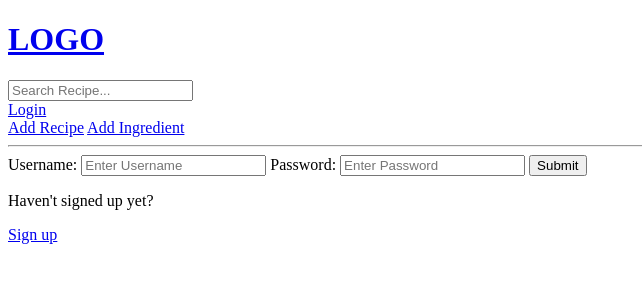
After one commit to kevinguy28/chefify, a Django app: page /login/ in a window 1280 px wide. The commit adds this page. Shown: the top 300 px of the page, without its empty margins (0-642 px from the left). Run offline with Django 5.2, Linux system fonts and the light colour scheme.

```diff
--- a/chefify/base/admin.py
+++ b/chefify/base/admin.py
@@ -1,7 +1,8 @@
 from django.contrib import admin
-from .models import Categories, Ingredient, Recipe
+from .models import Categories, Ingredient, Recipe, Profile
 # Register your models here.
 
 admin.site.register(Categories)
 admin.site.register(Ingredient)
 admin.site.register(Recipe)
+admin.site.register(Profile)
--- /dev/null
+++ b/chefify/base/templates/base/login_register.html
@@ -0,0 +1,20 @@
+{% extends 'main.html' %}
+
+{% block content %}
+
+<div>
+    <form method="POST" action="">
+        {% csrf_token %}
+
+        <label>Username: </label>
+        <input type="text" name="username" placeholder="Enter Username"/>
+        <label>Password: </label>
+        <input type="text" name="password" placeholder="Enter Password"/>
+
+        <input type="submit" name="login">
+    </form>
+    <p> Haven't signed up yet?</p>
+    <a href="{% url 'register'%}">Sign up</a>
+</div>
+
+{% endblock content %}
--- a/chefify/base/urls.py
+++ b/chefify/base/urls.py
@@ -3,6 +3,9 @@ from django.urls import path, include
 from . import views
 
 urlpatterns = [
+    path('login/', views.login_page, name="login-page"),
+    path('logout/', views.logout_user, name="logout"),
+    path('add_ingredient/<str:pk>', views.add_ingredient_user, name="add-ingredient-user"),
     path('', views.home, name="home"),
     path('community_recipe_room/<str:pk>', views.community_recipe, name="community-recipe-room"),
     path('add_recipe', views.add_recipe, name="add-recipe"),
--- a/chefify/base/views.py
+++ b/chefify/base/views.py
@@ -1,15 +1,54 @@
 from django.shortcuts import render, redirect
-from .models import Recipe, Categories
-from .forms import RecipeForm, IngredientForm
+from .models import Recipe, Categories, Profile
+from .forms import RecipeForm, IngredientForm, ProfileIngredientsListForm
 from django.db.models import Q
-
+from django.contrib.auth.models import User
+from django.contrib import messages
+from django.contrib.auth import authenticate, login, logout
+from django.contrib.auth.decorators import login_required
 # Create your views here.
 
-c_recipes = [
-    {'id': 1, 'name': 'Spanish Dish 1', 'cuisine': 'Spanish'},
-    {'id': 2, 'name': 'Vietnamese Dish 1', 'cuisine': 'Vietnamese'},
-    {'id': 3, 'name': 'Carrribean Dish 1', 'cuisine': 'Carribean'},
-]
+def login_page(request):
+
+    if request.method == 'POST':
+        username = request.POST.get('username')
+        password = request.POST.get('password')
+
+        try:
+            user = User.objects.get(username = username)
+        except:
+            messages.error(request,'User does not exist')
+
+        user = authenticate(request, username=username, password=password)
+        if user is not None:
+            login(request,user)
+            return redirect('home')
+        else:
+            messages.error(request, "Username OR Password does not exist")
+    context ={}
+    return render(request, 'base/login_register.html', context)
+
+def logout_user(request):
+    logout(request)
+    return redirect('home')
+
+@login_required(login_url='/login')
+def add_ingredient_user(request, pk):
+
+    profile = Profile.objects.get(user=pk)
+    form = ProfileIngredientsListForm()
+
+    if request.method == "POST":
+        form = ProfileIngredientsListForm(request.POST, instance=profile)
+        if form.is_valid():
+            for ingredient in form.cleaned_data['user_ingredients_list']:
+                if not ingredient in profile.user_ingredients_list.all():
+                    profile.user_ingredients_list.add(ingredient)
+        return redirect('home')
+
+    context = {'form': form}
+    return render(request, "base/add_ingredient.html", context)
+
 
 def home(request):
     q = request.GET.get('q') if request.GET.get('q') != None else ''
@@ -17,11 +56,13 @@ def home(request):
     context = {'c_recipe': c_recipes, 'categories': Categories.objects.all()}
     return render(request, 'base/home.html', context)
 
+@login_required(login_url="/login")
 def community_recipe(request, pk):
     recipe = Recipe.objects.get(id=pk)
     context = {'recipe': recipe}
     return render(request, 'base/community_recipe_room.html', context)
 
+@login_required(login_url="/login")
 def add_recipe(request):
     form = RecipeForm()
 
@@ -34,7 +75,9 @@ def add_recipe(request):
     context = {'form': form}
     return render(request, 'base/add_recipe.html', context)
 
+@login_required(login_url="/login")
 def add_ingredient(request):
+
     form = IngredientForm()
 
     if request.method == 'POST':
--- a/chefify/templates/main.html
+++ b/chefify/templates/main.html
@@ -12,6 +12,14 @@
     <body>
         {% include 'navbar.html' %}
 
+        {% if messages %}
+        <ul class="messages">
+            {% for message in messages %}
+                <li>{{message}}</li>
+            {% endfor %}
+        </ul>
+        {% endif%}
+
         {% block content%}
 
         {% endblock content %}
--- a/chefify/templates/navbar.html
+++ b/chefify/templates/navbar.html
@@ -1 +1,16 @@
-<h1><a href="/">LOGO</a></h1><hr>
+<h1><a href="/">LOGO</a></h1>
+
+
+<form method="GET" action="{% url 'home' %}">
+    <input type="text" name="q" placeholder="Search Recipe..."/>
+</form>
+{% if request.user.is_authenticated %}
+<div><a href="{% url 'logout' %}">Logout</a></div>
+{% else %}
+<div><a href="{% url 'login-page' %}">Login</a></div>
+{% endif %}
+
+<a href="{% url 'add-recipe' %}">Add Recipe</a>
+<a href="{% url 'add-ingredient' %}">Add Ingredient</a>
+
+<hr>
```
Also changed, not shown: chefify/base/forms.py (+6 -1 lines), chefify/base/models.py (+11 -1 lines), chefify/base/templates/base/home.html (+8 -3 lines), chefify/base/migrations/0008_recipe_cook_name.py (added), chefify/base/migrations/0009_alter_recipe_cook_name.py (added), chefify/base/migrations/0010_profile.py (added), chefify/base/migrations/0011_alter_profile_user_ingredients_list.py (added), chefify/db.sqlite3.
